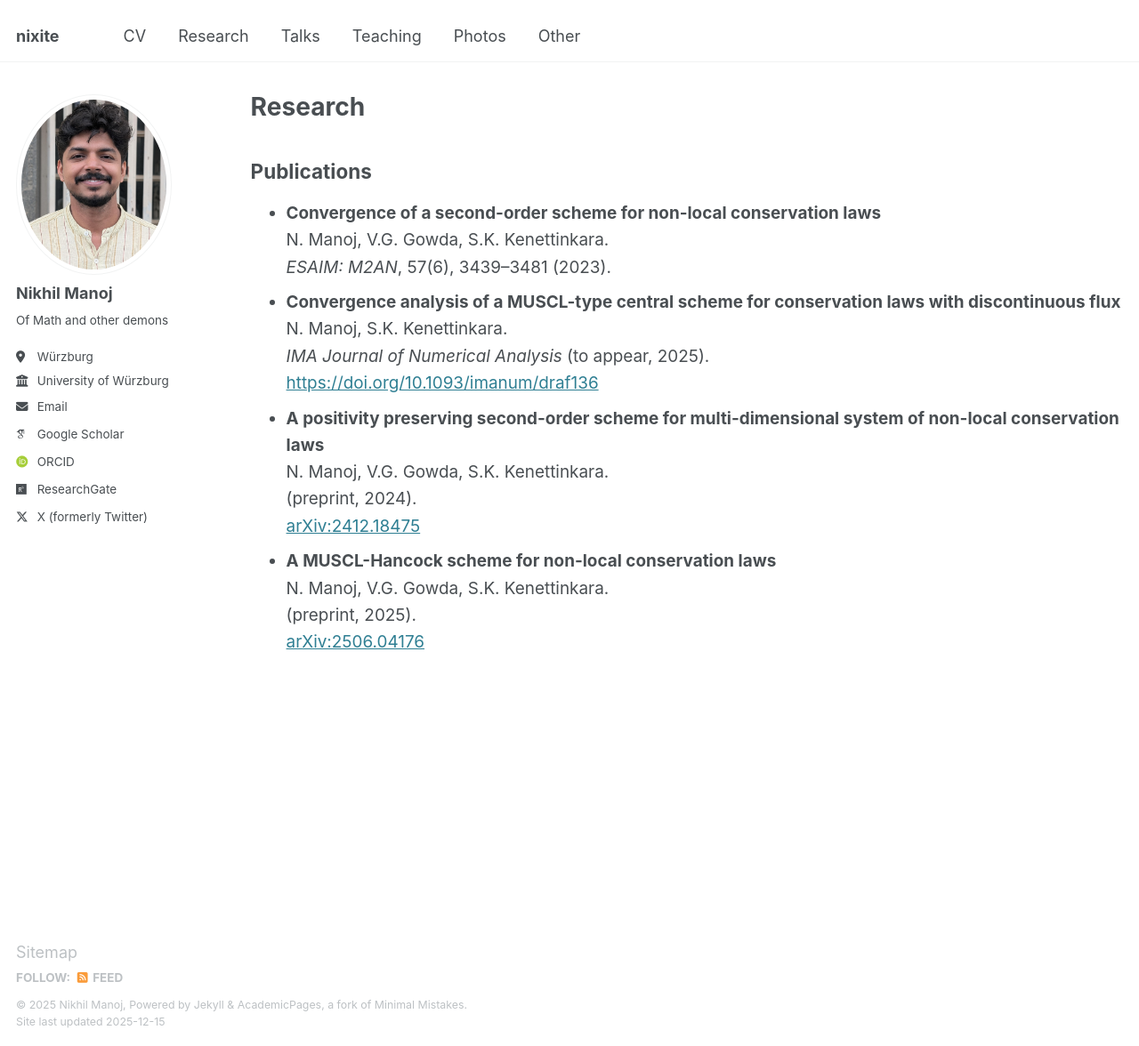
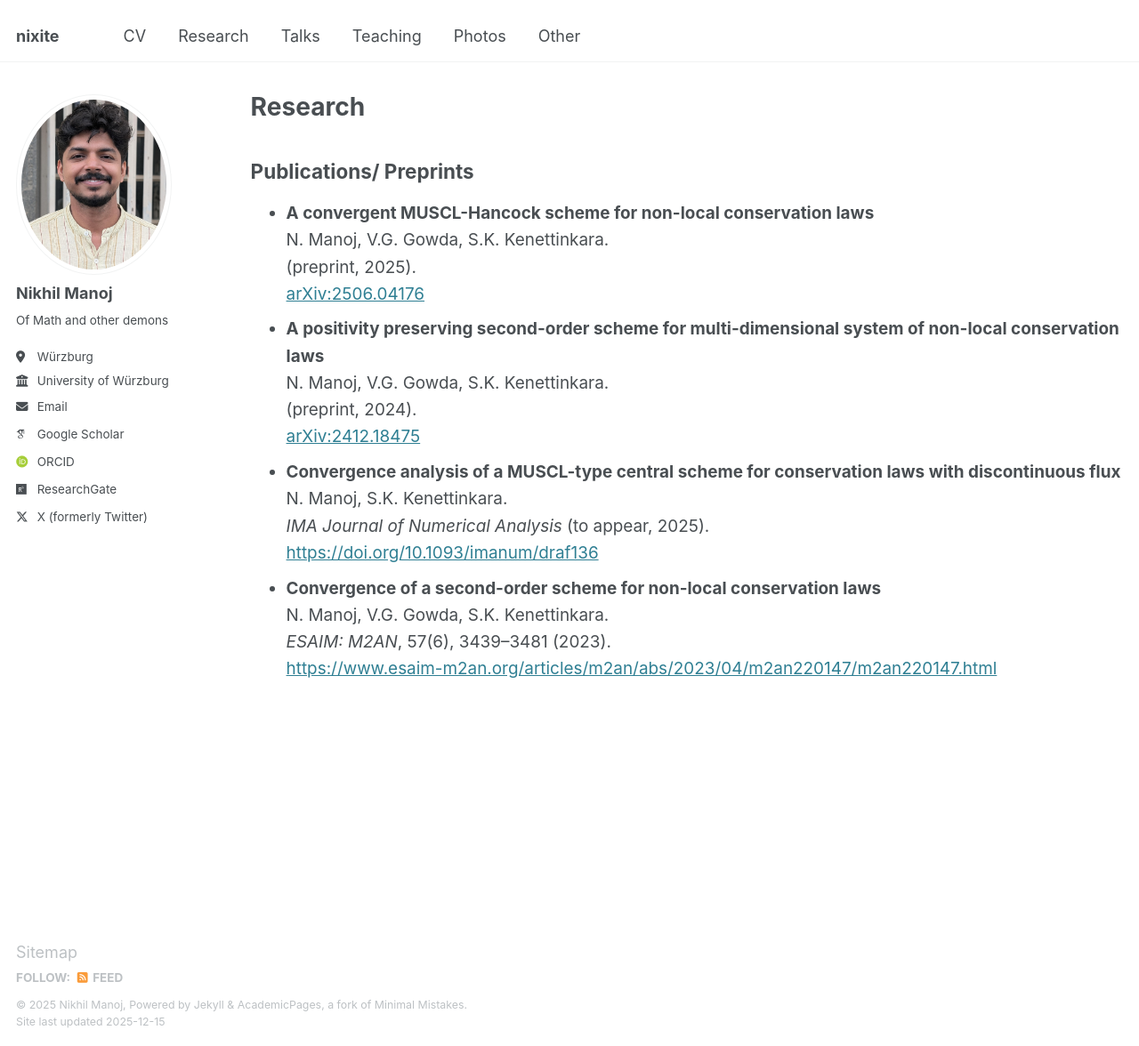
Before and after one commit to nikhil0597/nikhil0597.github.io, a Jekyll site: the page built from _pages/publications.html, in a window 1280 px wide and 1176 px high. Shown: the whole window at 89% size. Built offline with Jekyll 4.4.1, drawn with Linux system fonts in a browser that asks for light colours; some web fonts are replaced; part of the change alters nothing that is shown.

Commit message:
Update publications.html

```diff
--- a/_pages/publications.html
+++ b/_pages/publications.html
@@ -5,14 +5,22 @@ permalink: /publications/
 author_profile: true
 ---
 
-<h2>Publications</h2>
+<h2>Publications/ Preprints </h2>
 
 <ul style="line-height: 1.6; font-size: 1.05em;">
 
   <li>
-    <strong>Convergence of a second-order scheme for non-local conservation laws</strong><br>
+    <strong>A convergent MUSCL-Hancock scheme for non-local conservation laws</strong><br>
     N. Manoj, V.G. Gowda, S.K. Kenettinkara.<br>
-    <em>ESAIM: M2AN</em>, 57(6), 3439–3481 (2023).
+    (preprint, 2025).<br>
+    <a href="https://arxiv.org/abs/2506.04176">arXiv:2506.04176</a>
+  </li>
+
+  <li>
+    <strong>A positivity preserving second-order scheme for multi-dimensional system of non-local conservation laws</strong><br>
+    N. Manoj, V.G. Gowda, S.K. Kenettinkara.<br>
+    (preprint, 2024).<br>
+    <a href="https://arxiv.org/abs/2412.18475">arXiv:2412.18475</a>
   </li>
 
   <li>
@@ -23,17 +31,10 @@ author_profile: true
   </li>
 
   <li>
-    <strong>A positivity preserving second-order scheme for multi-dimensional system of non-local conservation laws</strong><br>
+    <strong>Convergence of a second-order scheme for non-local conservation laws</strong><br>
     N. Manoj, V.G. Gowda, S.K. Kenettinkara.<br>
-    (preprint, 2024).<br>
-    <a href="https://arxiv.org/abs/2412.18475">arXiv:2412.18475</a>
-  </li>
-
-  <li>
-    <strong>A MUSCL-Hancock scheme for non-local conservation laws</strong><br>
-    N. Manoj, V.G. Gowda, S.K. Kenettinkara.<br>
-    (preprint, 2025).<br>
-    <a href="https://arxiv.org/abs/2506.04176">arXiv:2506.04176</a>
+    <em>ESAIM: M2AN</em>, 57(6), 3439–3481 (2023).<br>
+    <a href="https://www.esaim-m2an.org/articles/m2an/abs/2023/04/m2an220147/m2an220147.html">https://www.esaim-m2an.org/articles/m2an/abs/2023/04/m2an220147/m2an220147.html</a>
   </li>
 
 </ul>
```
